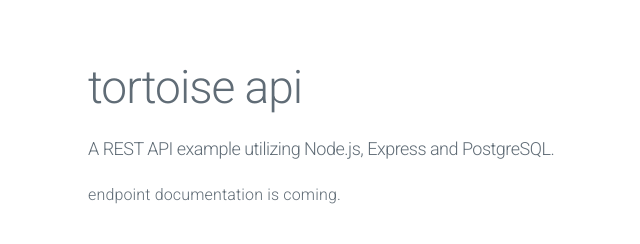
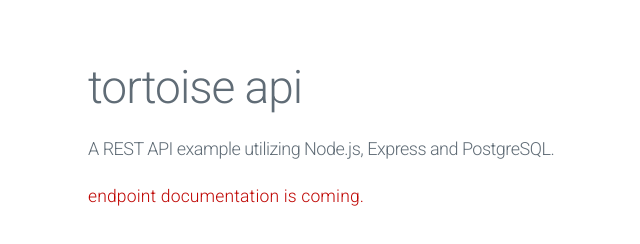
Before and after one commit to charleshartman/tortoise-api, a website: page public/index.html in a window 1280 px wide. Shown: the whole page, without its empty margins (12-652 px from the left). Drawn offline with nearby package versions, Linux system fonts and the light colour scheme.

Commit message:
added minimalist css, styling update

```diff
--- a/public/index.html
+++ b/public/index.html
@@ -21,44 +21,12 @@
         display: block;
         padding: 60px 100px;
       }
+
+      .message {
+        font-size: 1.75rem;
+        color: #bf0603;
+      }
     </style>
-
-    <!-- <link rel="preconnect" href="https://fonts.googleapis.com">
-    <link rel="preconnect" href="https://fonts.gstatic.com" crossorigin>
-    <link href="https://fonts.googleapis.com/css2?family=Ubuntu&display=swap" rel="stylesheet">
-
-    <link rel="icon" href="images/favicon.png">
-
-    <style>
-      *,
-      *::before,
-      *::after {
-        box-sizing: border-box
-      }
-
-      html {
-        font-family: 'Ubuntu', sans-serif;
-        font-size: 1rem;
-        color: #444;
-        background-color: gainsboro;
-        display: block;
-        padding: 10px 30px;
-      }
-
-      h1 {
-        font-size: 2.25rem;
-      }
-
-      p {
-        font-size: 1.2rem;
-        color: steelblue;
-        padding-left: 0.5px;
-      }
-
-      .hide {
-        display: none;
-      }
-    </style> -->
   </head>
 
   <body>
@@ -69,7 +37,7 @@
       document.addEventListener('DOMContentLoaded', () => {
         let root = document.querySelector('#root');
         let intro = document.createElement('p');
-        intro.classList.add('textualContent');
+        intro.classList.add('message');
         intro.textContent = 'endpoint documentation is coming.';
 
         root.appendChild(intro);
```
